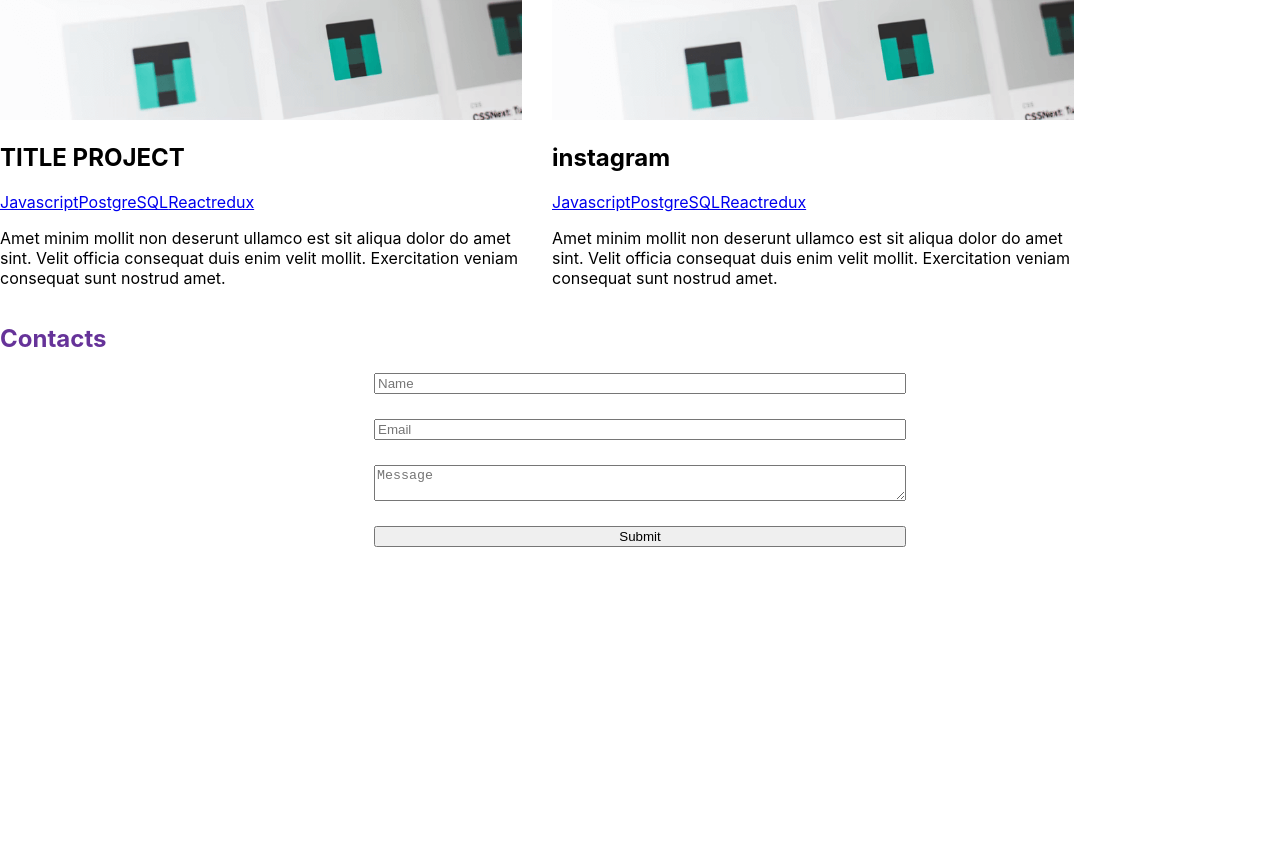
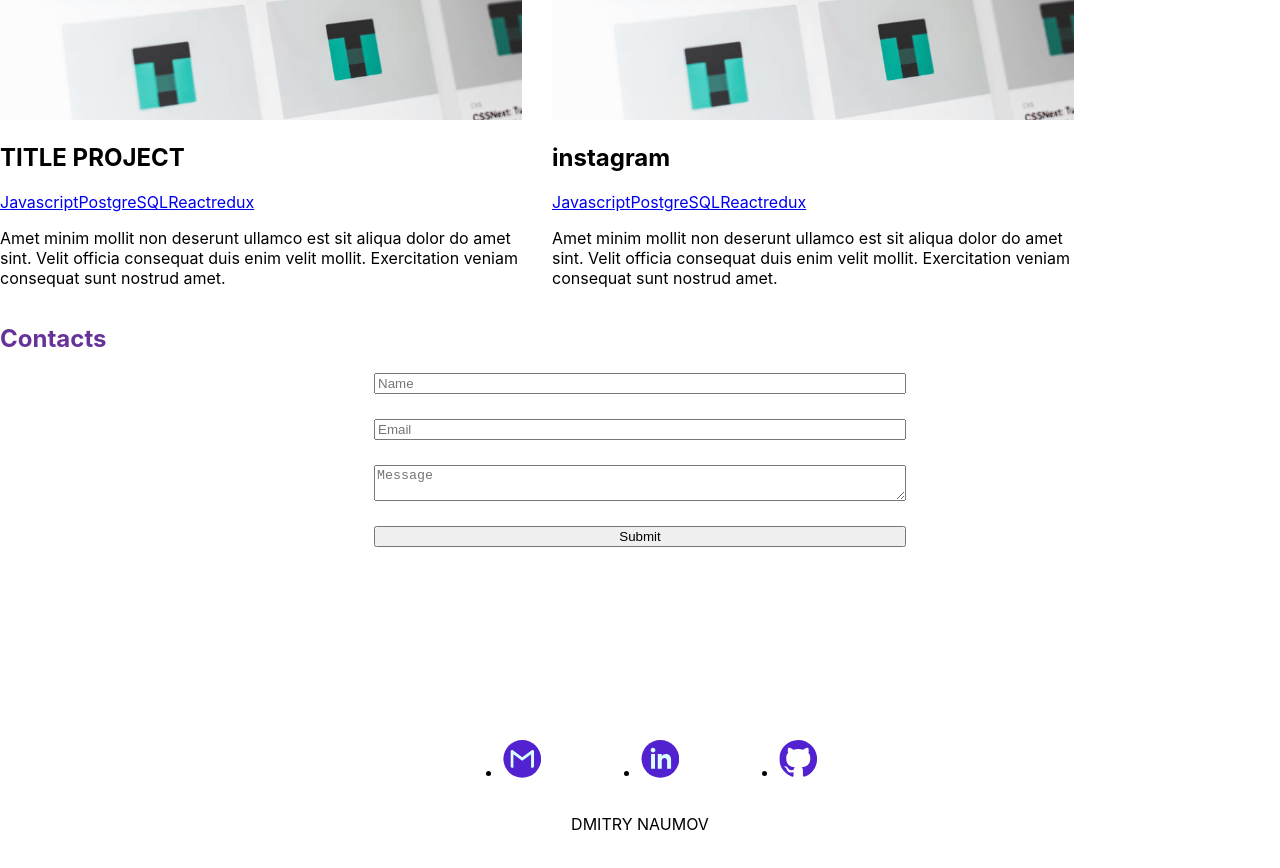
Before and after one commit to MempfisD/portfolio-start-project-main-1, a React app: page / in a window 1280 px wide. Shown: the part 3092-3960 px from the top of the page. Before the commit the page ends 3816 px from the top, so only its background shows below. Built offline with nearby package versions, Linux system fonts and the light colour scheme.

Commit message:
add Footer.tsx

```diff
--- a/src/App.tsx
+++ b/src/App.tsx
@@ -1,10 +1,11 @@
-import './App.css';
-import { Header } from './lauoyt/header/Header';
-import { About } from './lauoyt/sections/about/About';
-import { Contacts } from './lauoyt/sections/contacts/Contacts';
-import { Main } from './lauoyt/sections/main/Main';
-import { Skills } from './lauoyt/sections/skills/Skills';
-import { Works } from './lauoyt/sections/works/Works';
+import './App.css'
+import { Footer } from './lauoyt/footer/Footer'
+import { Header } from './lauoyt/header/Header'
+import { About } from './lauoyt/sections/about/About'
+import { Contacts } from './lauoyt/sections/contacts/Contacts'
+import { Main } from './lauoyt/sections/main/Main'
+import { Skills } from './lauoyt/sections/skills/Skills'
+import { Works } from './lauoyt/sections/works/Works'
 
 function App() {
 	return (
@@ -15,8 +16,9 @@ function App() {
 			<Skills />
 			<Works />
 			<Contacts />
+			<Footer />
 		</div>
-	);
+	)
 }
 
-export default App;
+export default App
--- /dev/null
+++ b/src/lauoyt/footer/Footer.tsx
@@ -0,0 +1,62 @@
+import React from 'react'
+import styled from 'styled-components'
+import { Icon } from '../../components/icon/Icon'
+import { FlexWrapper } from '../../components/FlexWrapper'
+
+export const Footer = () => {
+	return (
+		<StyledFooter>
+			<FlexWrapper
+				direction={'column'}
+				align={'center'}
+			>
+				<SocialList>
+					<SocialItem>
+						<SocialLink>
+							<Icon
+								width={'38px'}
+								height={'38px'}
+								viewBox={'0 0 38px 38px'}
+								iconId='gmail'
+							/>
+						</SocialLink>
+					</SocialItem>
+
+					<SocialItem>
+						<SocialLink>
+							<Icon
+								width={'38px'}
+								height={'38px'}
+								viewBox={'0 0 38px 38px'}
+								iconId='linkeid'
+							/>
+						</SocialLink>
+					</SocialItem>
+
+					<SocialItem>
+						<SocialLink>
+							<Icon
+								width={'38px'}
+								height={'38px'}
+								viewBox={'0 0 38px 38px'}
+								iconId='github'
+							/>
+						</SocialLink>
+					</SocialItem>
+				</SocialList>
+				<Name>DMITRY NAUMOV</Name>
+			</FlexWrapper>
+		</StyledFooter>
+	)
+}
+
+const StyledFooter = styled.footer`
+	min-height: 20vh;
+`
+const Name = styled.p``
+const SocialList = styled.ul`
+	display: flex;
+	gap: 100px;
+`
+const SocialItem = styled.li``
+const SocialLink = styled.a``
```
Also changed, not shown: src/assets/images/icons-sprite.svg.
